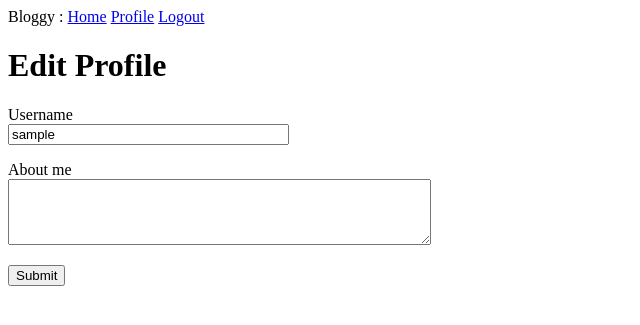
After one commit to 11zouzou11/bloggy, a Flask app: page /edit_profile in a window 1280 px wide. The commit adds this page. Shown: the top 325 px of the page, without its empty margins (0-640 px from the left). Run offline with Flask 2, Linux system fonts and the light colour scheme; the visitor is signed in with stand-in values (Sample User, id 1); data comes from the database, SQL or seed files in the repository; both versions use the stored data as it was after the commit.

Commit message:
added the about me page with the form

```diff
--- a/app/forms.py
+++ b/app/forms.py
@@ -1,8 +1,8 @@
 from wsgiref.validate import validator
 from xml.dom import ValidationErr
 from flask_wtf import FlaskForm
-from wtforms import StringField, PasswordField, BooleanField, SubmitField
-from wtforms.validators import ValidationError, DataRequired, Email, EqualTo
+from wtforms import StringField, TextAreaField, PasswordField, BooleanField, SubmitField
+from wtforms.validators import ValidationError, DataRequired, Email, EqualTo, Length
 from app.models import User
 
 class LoginForm(FlaskForm):
@@ -28,3 +28,9 @@ class RegisterForm(FlaskForm):
         user = User.query.filter_by(email=email.data).first()
         if user is not None:
             raise ValidationError('This email is already in use!')
+
+
+class EditProfileForm(FlaskForm):
+    username = StringField('Username', validators=[DataRequired()])
+    about_me = TextAreaField('About me', validators=[Length(min=0, max=120)])
+    submit = SubmitField('Submit')
--- a/app/models.py
+++ b/app/models.py
@@ -2,11 +2,11 @@ from email.policy import default
 from enum import unique
 from re import T
 import re
-from datetime import datetime
+from datetime import date, datetime
 from hashlib import md5
+from app import db, login
 from werkzeug.security import generate_password_hash, check_password_hash
 from flask_login import UserMixin
-from app import db, login
 
 
 class User(UserMixin, db.Model):
@@ -15,6 +15,8 @@ class User(UserMixin, db.Model):
     email = db.Column(db.String(120), index=True, unique=True)
     password_hash = db.Column(db.String(120))
     posts = db.relationship('Post', backref='author', lazy='dynamic')
+    about_me = db.Column(db.String(128))
+    last_seen = db.Column(db.DateTime, default=datetime.utcnow)
 
     def __repr__(self):
         return '<User {}>'.format(self.username)
--- a/app/routes.py
+++ b/app/routes.py
@@ -1,10 +1,11 @@
 from crypt import methods
+from datetime import datetime
 from operator import imod
 from flask import render_template, flash, redirect, url_for, request
 from werkzeug.urls import url_parse
 from flask_login import current_user, login_user, logout_user, login_required
 from app import app, db
-from app.forms import LoginForm, RegisterForm
+from app.forms import  LoginForm, RegisterForm, EditProfileForm
 from app.models import User
 
 
@@ -81,3 +82,25 @@ def user(username):
         }
     ]
     return render_template('user.html', user=user, posts=posts)
+
+@app.before_request
+def before_request():
+    if current_user.is_authenticated:
+        current_user.last_seen = datetime.utcnow()
+        db.session.commit()
+
+@app.route('/edit_profile', methods=['GET', 'POST'])
+@login_required
+def edit_profile():
+    form = EditProfileForm()
+    if form.validate_on_submit():
+        current_user.username = form.username.data
+        current_user.about_me = form.about_me.data
+        db.session.commit()
+        flash('Your changes have been saved.')
+        return redirect(url_for('edit_profile'))
+    elif request.method == 'GET':
+        form.username.data = current_user.username
+        form.about_me.data = current_user.about_me
+    return render_template('edit_profile.html', title='Edit Profile',
+                           form=form)
--- /dev/null
+++ b/app/templates/edit_profile.html
@@ -0,0 +1,23 @@
+{% extends "base.html" %}
+
+{% block content %}
+    <h1>Edit Profile</h1>
+    <form action="" method="post">
+        {{ form.hidden_tag() }}
+        <p>
+            {{ form.username.label }}<br>
+            {{ form.username(size=32) }}<br>
+            {% for error in form.username.errors %}
+            <span style="color: red;">[{{ error }}]</span>
+            {% endfor %}
+        </p>
+        <p>
+            {{ form.about_me.label }}<br>
+            {{ form.about_me(cols=50, rows=4) }}<br>
+            {% for error in form.about_me.errors %}
+            <span style="color: red;">[{{ error }}]</span>
+            {% endfor %}
+        </p>
+        <p>{{ form.submit() }}</p>
+    </form>
+{% endblock %}
```
Also changed, not shown: app/templates/user.html (+8 -1 lines), migrations/versions/7048435b8128_added_fields_to_the_user.py (added, +30 -0 lines), app.db.
